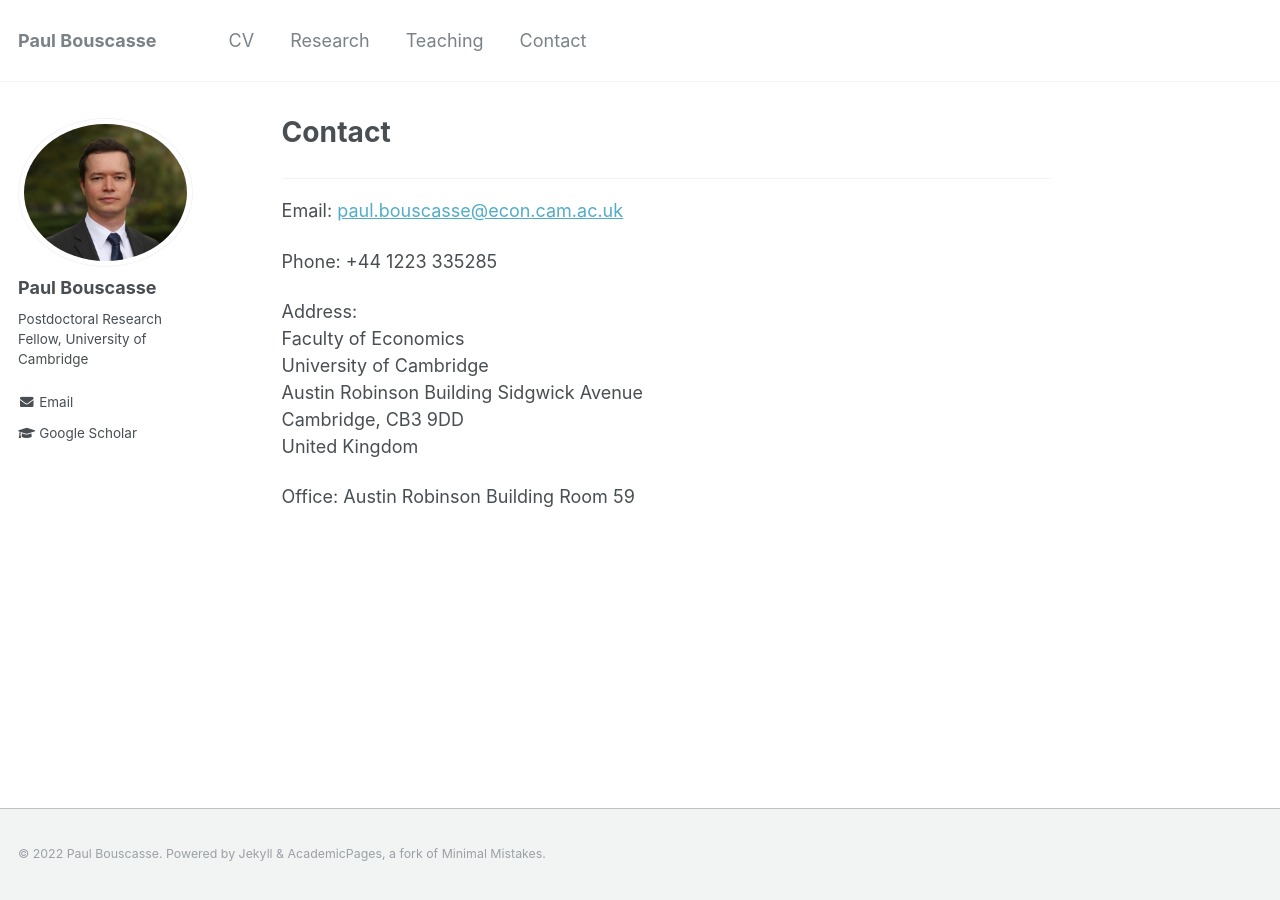
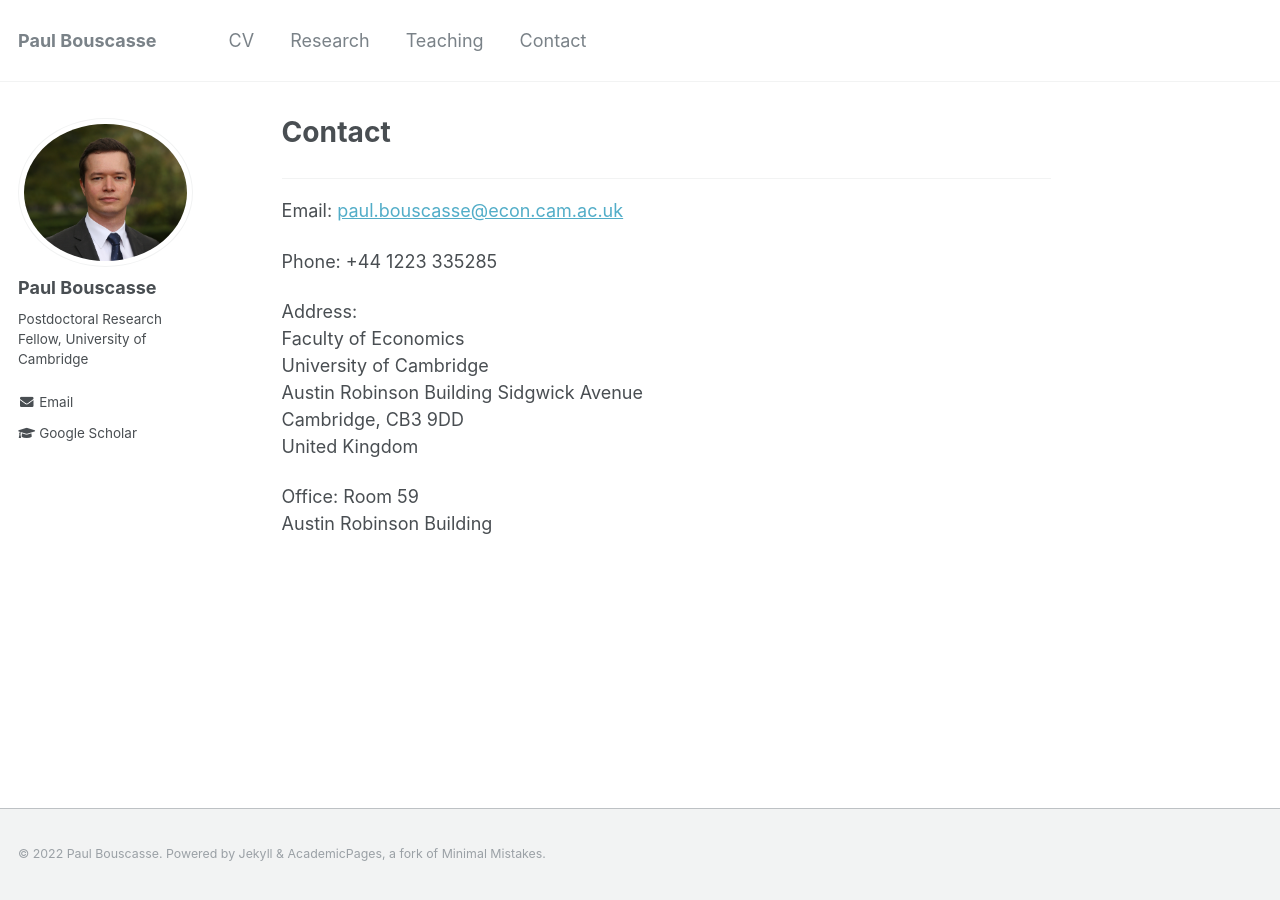
Before and after one commit to paul-bouscasse/paul-bouscasse.github.io, a Jekyll site: the page built from _pages/contact.md, in a window 1280 px wide. Built offline with Jekyll 4.4.1, drawn with Linux system fonts in a browser that asks for light colours.

```diff
--- a/_pages/contact.md
+++ b/_pages/contact.md
@@ -19,5 +19,5 @@ Cambridge, CB3 9DD
 United Kingdom
 
 Office:
+Room 59
 Austin Robinson Building
-Room 59
```
